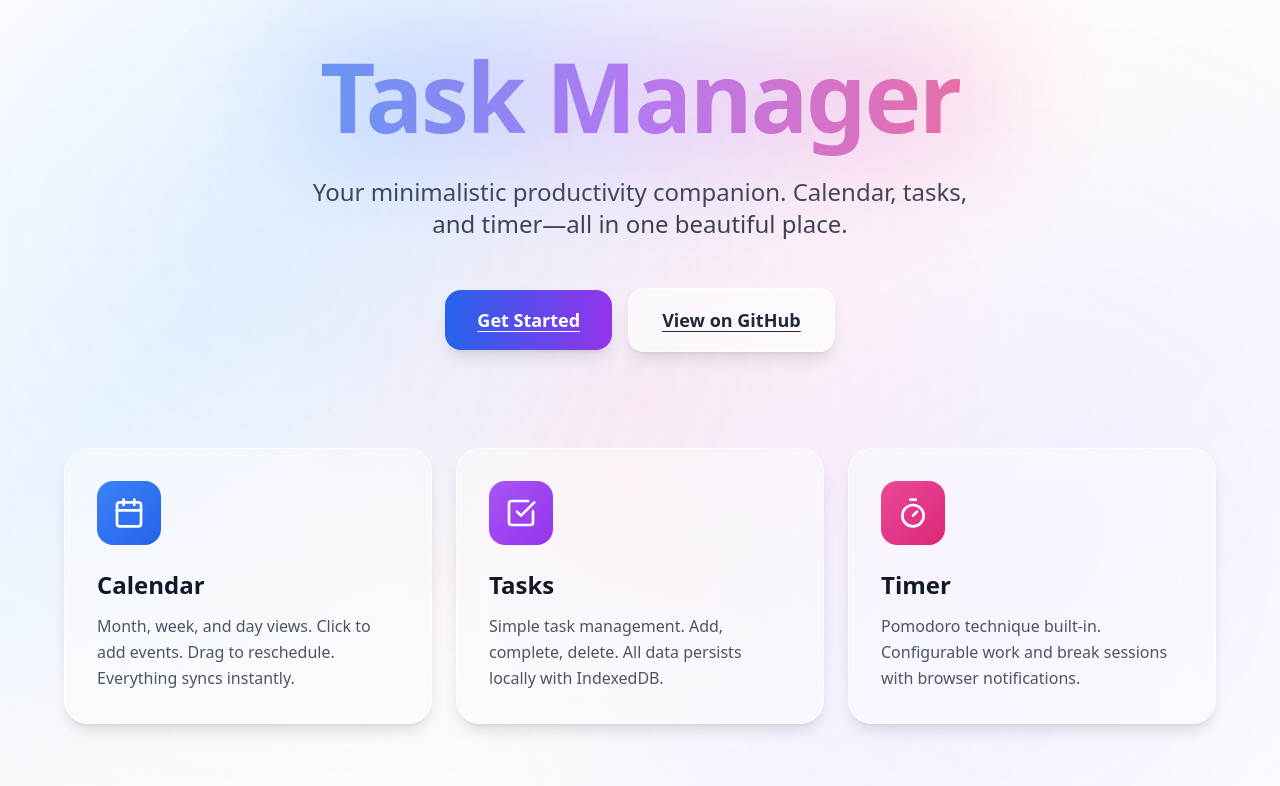
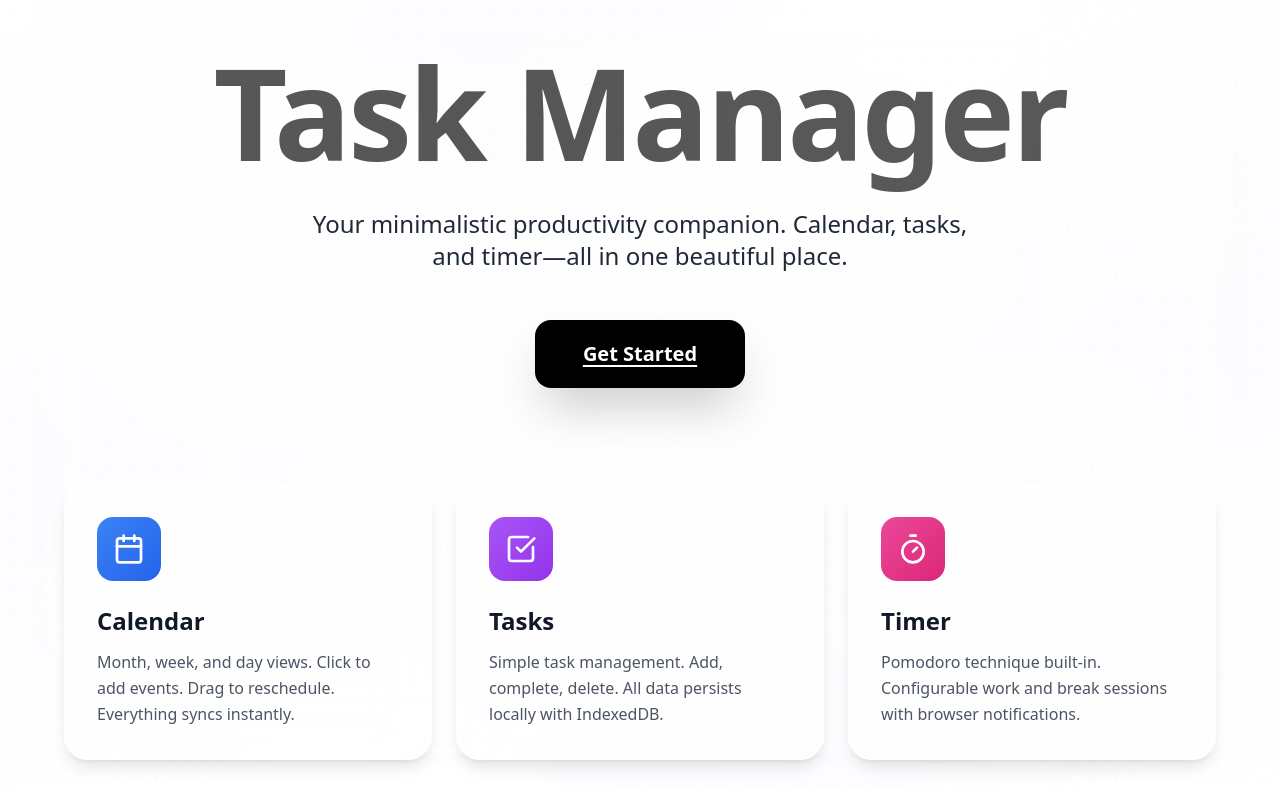
Before and after one commit to yarzadaryan/task-scheduler, a React (Vite) app in the folder web/: page / in a window 1280 px wide. Shown: the top 786 px of the page. Built offline with nearby package versions, Linux system fonts and the light colour scheme.

Commit message:
Update landing page: black pulsating text, stronger clear white background, remove GitHub button

```diff
--- a/web/src/index.css
+++ b/web/src/index.css
@@ -16,11 +16,11 @@
   body {
     @apply min-h-screen;
     background: linear-gradient(135deg,
-      rgba(255, 255, 255, 0.95) 0%,
-      rgba(240, 248, 255, 0.98) 25%,
-      rgba(255, 250, 250, 0.98) 50%,
-      rgba(248, 250, 255, 0.98) 75%,
-      rgba(255, 255, 255, 0.95) 100%
+      rgba(255, 255, 255, 0.98) 0%,
+      rgba(252, 252, 255, 0.99) 25%,
+      rgba(255, 255, 255, 0.99) 50%,
+      rgba(252, 252, 255, 0.99) 75%,
+      rgba(255, 255, 255, 0.98) 100%
     );
     background-attachment: fixed;
     color: rgb(var(--fg));
@@ -35,13 +35,14 @@
     right: 0;
     bottom: 0;
     background-image:
-      radial-gradient(circle at 20% 30%, rgba(59, 130, 246, 0.08) 0%, transparent 50%),
-      radial-gradient(circle at 80% 70%, rgba(168, 85, 247, 0.08) 0%, transparent 50%),
-      radial-gradient(circle at 50% 50%, rgba(236, 72, 153, 0.06) 0%, transparent 50%),
-      radial-gradient(rgba(0,0,0,0.02) 1px, transparent 1px);
-    background-size: 100% 100%, 100% 100%, 100% 100%, 20px 20px;
+      radial-gradient(circle at 20% 30%, rgba(255, 255, 255, 0.6) 0%, transparent 40%),
+      radial-gradient(circle at 80% 70%, rgba(255, 255, 255, 0.6) 0%, transparent 40%),
+      radial-gradient(circle at 50% 50%, rgba(255, 255, 255, 0.5) 0%, transparent 40%),
+      radial-gradient(rgba(0,0,0,0.015) 1px, transparent 1px);
+    background-size: 100% 100%, 100% 100%, 100% 100%, 24px 24px;
     pointer-events: none;
     z-index: -1;
+    backdrop-filter: blur(100px);
   }
 
   a {
--- a/web/src/pages/Home.tsx
+++ b/web/src/pages/Home.tsx
@@ -8,38 +8,24 @@ export default function HomePage() {
       <div className="max-w-4xl mx-auto text-center space-y-8">
         {/* Pulsating Title */}
         <div className="relative">
-          <h1 className="text-7xl md:text-8xl font-bold tracking-tight animate-pulse">
-            <span className="bg-gradient-to-r from-blue-600 via-purple-600 to-pink-600 bg-clip-text text-transparent">
-              Task Manager
-            </span>
+          <h1 className="text-8xl md:text-9xl font-black tracking-tight animate-pulse text-black">
+            Task Manager
           </h1>
-          <div className="absolute inset-0 blur-3xl opacity-30 animate-pulse">
-            <div className="w-full h-full bg-gradient-to-r from-blue-400 via-purple-400 to-pink-400"></div>
-          </div>
         </div>
 
         {/* Subtitle */}
-        <p className="text-xl md:text-2xl text-gray-700 font-light max-w-2xl mx-auto">
+        <p className="text-xl md:text-2xl text-gray-800 font-light max-w-2xl mx-auto">
           Your minimalistic productivity companion. Calendar, tasks, and timer—all in one beautiful place.
         </p>
 
-        {/* CTA Buttons */}
-        <div className="flex flex-wrap items-center justify-center gap-4 pt-4">
+        {/* CTA Button */}
+        <div className="flex items-center justify-center pt-4">
           <Link
             to="/calendar"
-            className="group relative px-8 py-4 bg-gradient-to-r from-blue-600 to-purple-600 text-white rounded-2xl font-semibold text-lg shadow-lg hover:shadow-xl transition-all duration-300 hover:scale-105"
+            className="group relative px-12 py-5 bg-black text-white rounded-2xl font-bold text-xl shadow-2xl hover:shadow-3xl transition-all duration-300 hover:scale-110"
           >
-            <span className="relative z-10">Get Started</span>
-            <div className="absolute inset-0 rounded-2xl bg-gradient-to-r from-purple-600 to-pink-600 opacity-0 group-hover:opacity-100 transition-opacity duration-300"></div>
+            Get Started
           </Link>
-          <a
-            href="https://github.com/yarzadaryan/task-scheduler"
-            target="_blank"
-            rel="noopener noreferrer"
-            className="px-8 py-4 bg-white/60 backdrop-blur-xl border-2 border-white/40 text-gray-800 rounded-2xl font-semibold text-lg shadow-lg hover:shadow-xl transition-all duration-300 hover:scale-105 hover:bg-white/80"
-          >
-            View on GitHub
-          </a>
         </div>
       </div>
 
```
